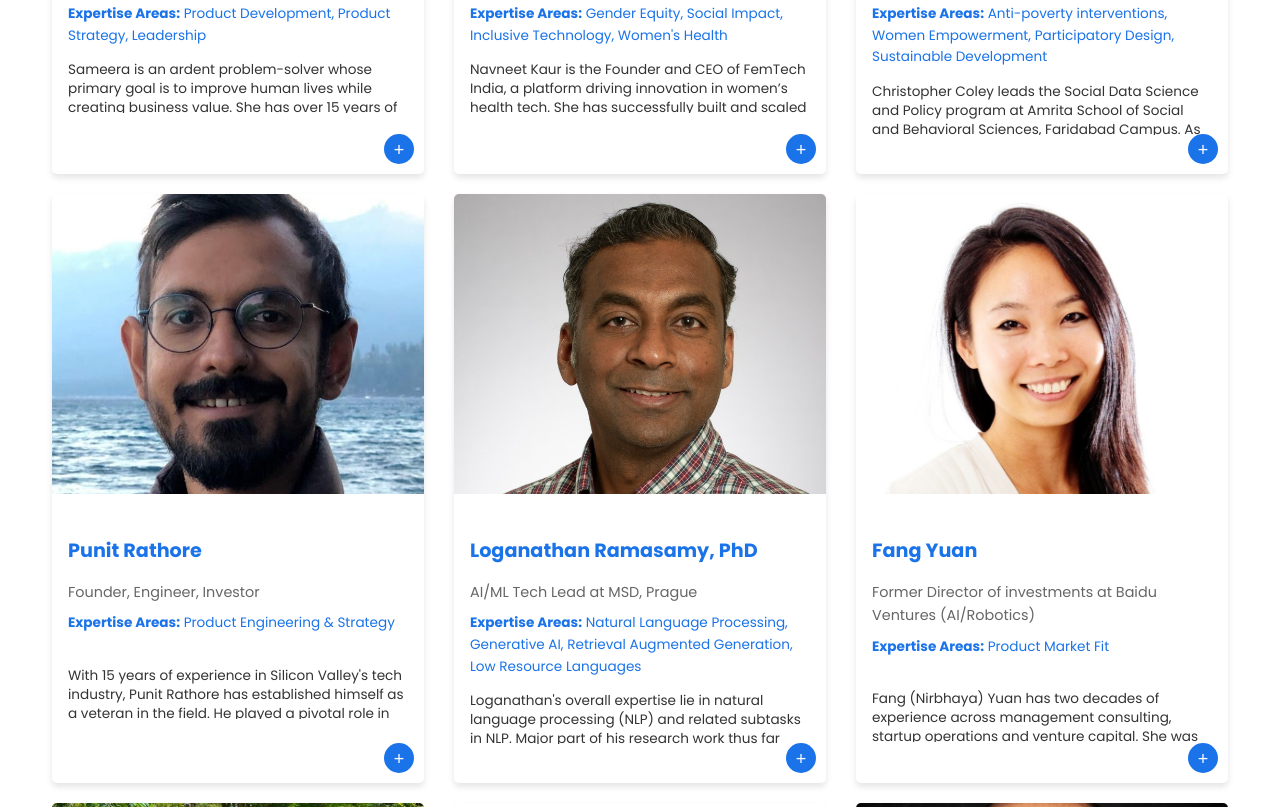
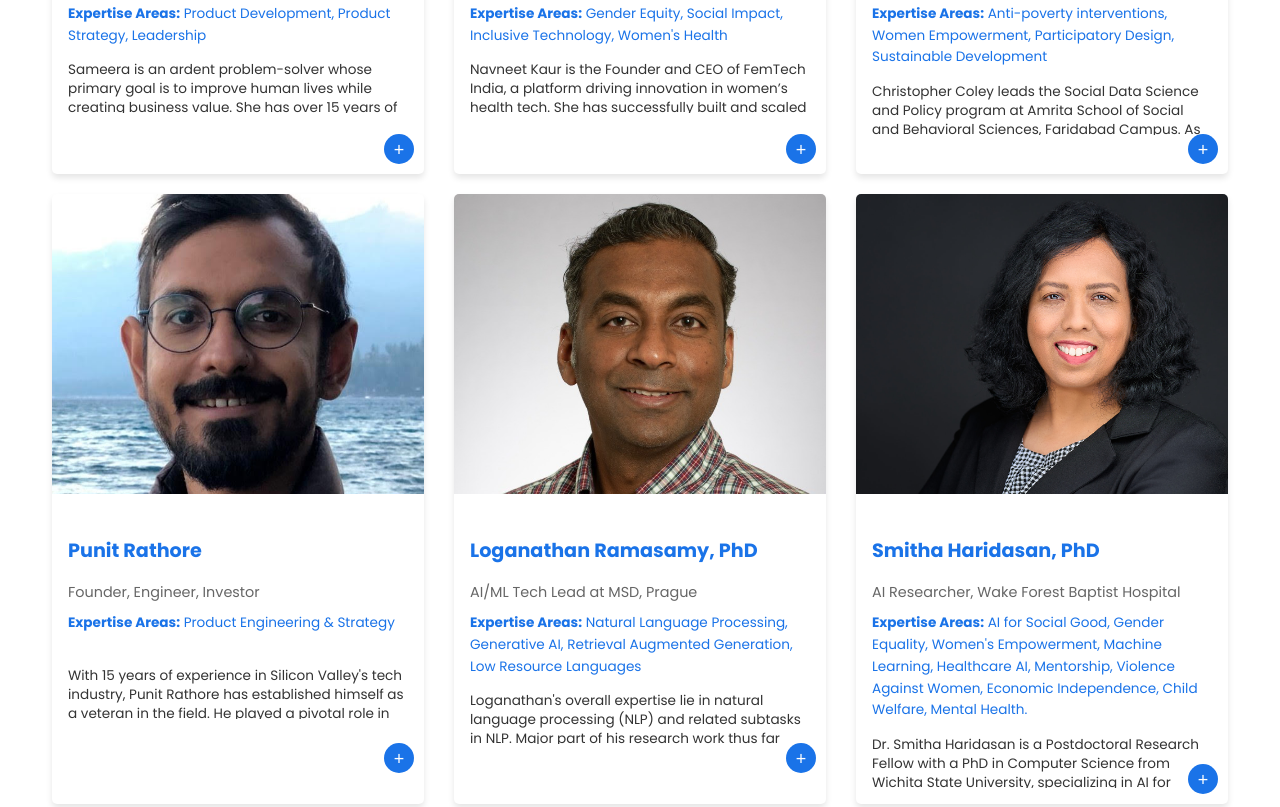
Before and after one commit to gendertechhackathon/gendertechhackathon.github.io, a plain HTML site: page mentors.html in a window 1280 px wide. Shown: the part 1875-2682 px from the top of the page. Drawn offline with Linux system fonts and the light colour scheme.

Commit message:
Add smitha's profile

```diff
--- a/mentors.html
+++ b/mentors.html
@@ -177,6 +177,20 @@
                 </div>
 
                 <div class="mentor-card">
+                    <img src="images/headshots/smitha.jpg" alt="Smitha Haridasan" class="mentor-image">
+                    <div class="mentor-info">
+                        <h3 class="mentor-name">Smitha Haridasan, PhD</h3>
+                        <p class="mentor-title">AI Researcher, Wake Forest Baptist Hospital</p>
+                        <p class="mentor-expertise"><strong>Expertise Areas:</strong> AI for Social Good, Gender Equality, Women's Empowerment, Machine Learning, Healthcare AI, Mentorship, Violence Against Women, Economic Independence, Child Welfare, Mental Health.</p>
+                        <div class="mentor-bio">
+                            Dr. Smitha Haridasan is a Postdoctoral Research Fellow with a PhD in Computer Science from Wichita State University, specializing in AI for social impact. With a robust background in mentoring and interdisciplinary research, she is committed to leveraging AI to promote women's empowerment and gender equality while addressing pressing issues faced by marginalized communities. Her advocacy focuses on combating gender-based violence, supporting women's healthcare, fostering economic independence, and enhancing child welfare and mental health. Dr. Haridasan is dedicated to empowering individuals through education and innovative AI solutions that drive social change.
+                        </div>
+                        <button class="expand-button" aria-label="Expand bio"></button>
+
+                    </div>
+                </div>
+
+                <div class="mentor-card">
                     <img src="images/headshots/fang.jpeg" alt="Fang Yuan" class="mentor-image">
                     <div class="mentor-info">
                         <h3 class="mentor-name">Fang Yuan</h3>
```
Also changed, not shown: images/headshots/smitha.jpg (added).
